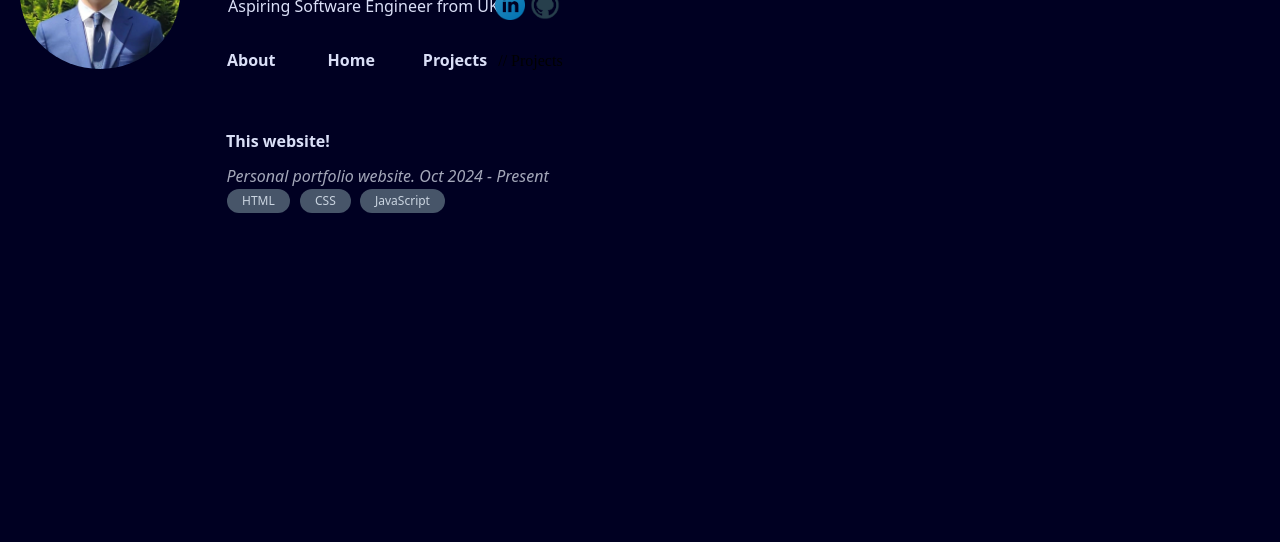
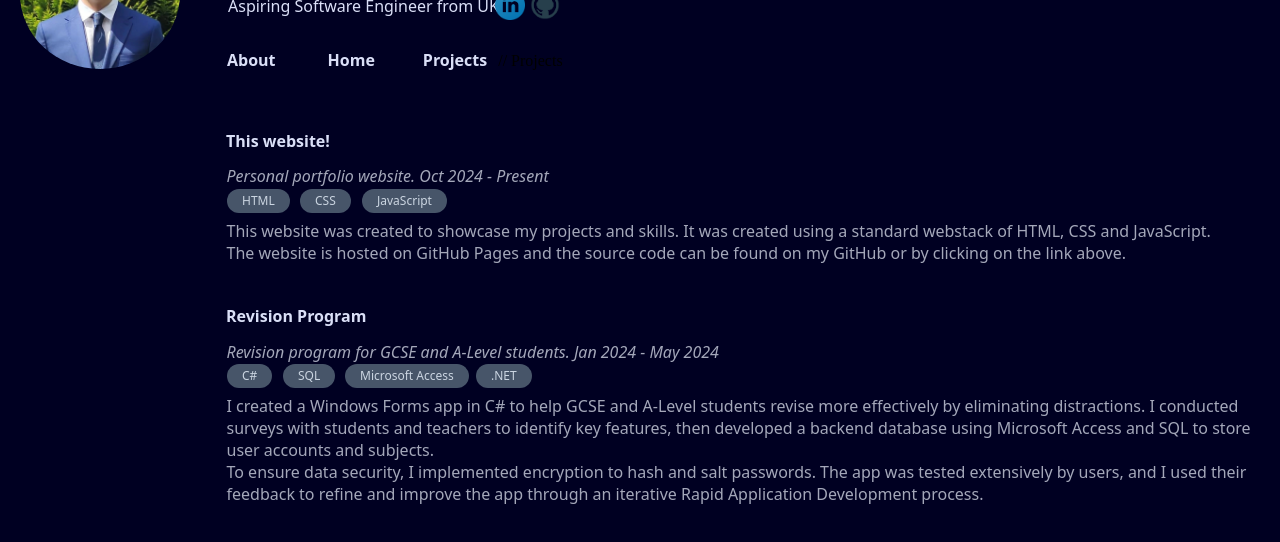
Before and after one commit to RyanDuong0/ryanduong0.github.io, a plain HTML site: page src/projects.html in a window 1280 px wide. Shown: the part 136-678 px from the top of the page. Drawn offline with Linux system fonts and the light colour scheme.

Commit message:
Added explanation for website, added revision program, badges and explanation

```diff
--- a/src/projects.css
+++ b/src/projects.css
@@ -118,6 +118,7 @@ body{
     width: 60%;
     left: 20%;
 }
+
 #thisWebsite{
     color: #dadff7;
     font-family: system-ui, -apple-system, BlinkMacSystemFont, 'Segoe UI', Roboto, Oxygen, Ubuntu, Cantarell, 'Open Sans', 'Helvetica Neue', sans-serif;
@@ -144,7 +145,7 @@ body{
   top: 350px;
 }
 .html{
-    left:227px;
+    left: 227px;
     top: 325px;
 }
 .css{
@@ -152,7 +153,7 @@ body{
     top: 325px;
 }
 .js{
-    left: 360px;
+    left: 362px;
     top: 325px;
 }
 #aboutThisWebsite{
@@ -163,3 +164,55 @@ body{
     top: 285px;
     filter: brightness(75%);
 }
+#websiteExplanation{
+    color: #dadff7;
+    font-family: system-ui, -apple-system, BlinkMacSystemFont, 'Segoe UI', Roboto, Oxygen, Ubuntu, Cantarell, 'Open Sans', 'Helvetica Neue', sans-serif;
+    position: absolute;
+    left: 226.5px;
+    top: 340px;
+    filter: brightness(75%);
+}
+
+#revisionProgram{
+    color: #dadff7;
+    font-family: system-ui, -apple-system, BlinkMacSystemFont, 'Segoe UI', Roboto, Oxygen, Ubuntu, Cantarell, 'Open Sans', 'Helvetica Neue', sans-serif;
+    position: absolute;
+    left: 183px;
+    top: 380px;
+}
+.revisionProgramButton:hover:before{
+    width: 52%;
+    left: 24.5%;
+}
+#aboutRevisionProgram{
+    color: #dadff7;
+    font-family: system-ui, -apple-system, BlinkMacSystemFont, 'Segoe UI', Roboto, Oxygen, Ubuntu, Cantarell, 'Open Sans', 'Helvetica Neue', sans-serif;
+    position: absolute;
+    left: 226.5px;
+    top: 461px;
+    filter: brightness(75%);
+}
+.csharp{
+    left: 227px;
+    top: 500px;
+}
+.sql{
+    left: 283px;
+    top: 500px;
+}
+.msAccess{
+    left: 345px;
+    top: 500px;
+}
+.Net{
+    left: 476px;
+    top: 500px;
+}
+#revisionProgramExplanation{
+    color: #dadff7;
+    font-family: system-ui, -apple-system, BlinkMacSystemFont, 'Segoe UI', Roboto, Oxygen, Ubuntu, Cantarell, 'Open Sans', 'Helvetica Neue', sans-serif;
+    position: absolute;
+    left: 226.5px;
+    top: 515px;
+    filter: brightness(75%);
+}
--- a/src/projects.html
+++ b/src/projects.html
@@ -42,5 +42,31 @@
         <div class="badge js">
             <p>JavaScript</p>
         </div>
+        <p id="websiteExplanation">
+            This website was created to showcase my projects and skills. It was created using a standard webstack of HTML, CSS and JavaScript.
+            <br>The website is hosted on GitHub Pages and the source code can be found on my GitHub or by clicking on the link above.<br>
+        </p>
+
+        <a href="https://github.com/RyanDuong0/RevisionProgram">
+            <h4 id="revisionProgram" class="postButton revisionProgramButton">Revision Program</h4>
+        </a>
+        <p id="aboutRevisionProgram"><i>Revision program for GCSE and A-Level students. Jan 2024 - May 2024</i></p>
+        <div class="badge csharp">
+            <p>C#</p>
+        </div>
+        <div class="badge sql">
+            <p>SQL</p>
+        </div>
+        <div class="badge msAccess">
+            <p>Microsoft Access</p>
+        </div>
+        <div class="badge Net">
+            <p>.NET</p>
+        </div>
+        <p id="revisionProgramExplanation">
+            I created a Windows Forms app in C# to help GCSE and A-Level students revise more effectively by eliminating distractions.
+            I conducted surveys with students and teachers to identify key features, then developed a backend database using Microsoft Access and SQL to store user accounts and subjects.
+            <br>To ensure data security, I implemented encryption to hash and salt passwords. The app was tested extensively by users, and I used their feedback to refine and improve the app through an iterative Rapid Application Development process.
+        </p>
     </body>
 </html>
```
